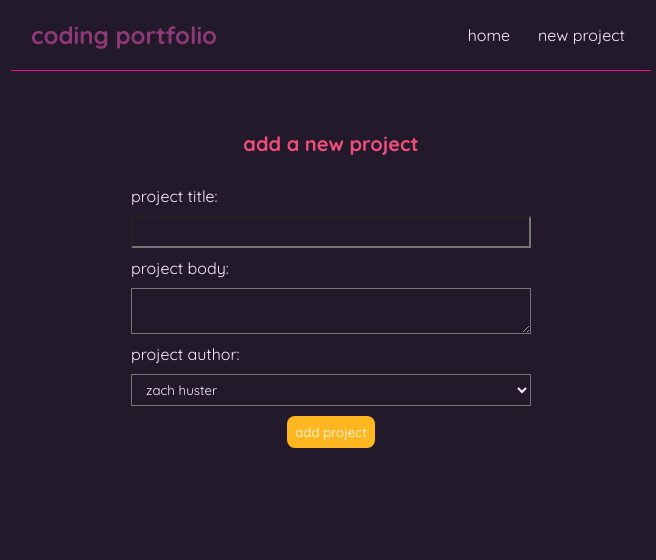
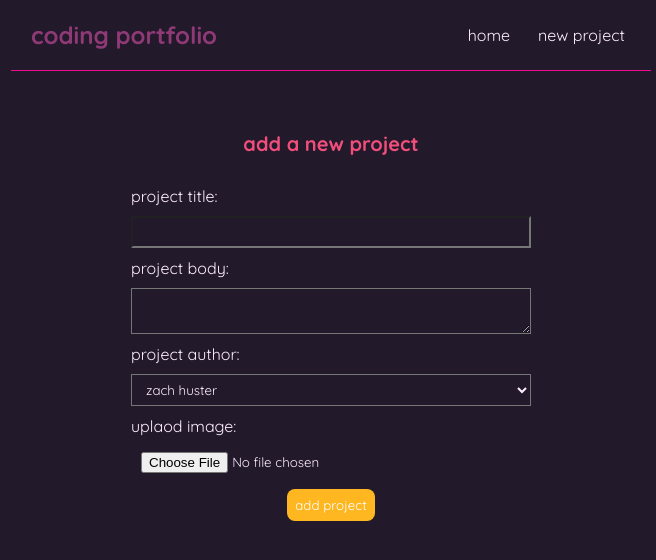
Before and after one commit to huster8/hello-world, a React (Create React App) app in the folder git-blog/: page /create in a window 1280 px wide. Shown: the top 560 px of the page, without its empty margins (309-965 px from the left). Built offline with nearby package versions, Linux system fonts and the light colour scheme.

Commit message:
zh: 2.15.24 updated readme, Create, ProjectDetails, created a ViewImage component.

```diff
--- a/git-blog/src/Create.js
+++ b/git-blog/src/Create.js
@@ -7,12 +7,35 @@ const Create = () => {
     const [authors, setAuthors] = useState('zach huster');
     const [isLoading, setIsLoading] = useState(false)
     const history = useHistory()
+    const [file, setFile] = useState()
+
+    const handleFileChange = (e) => {
+        const selectedFile = e.target.files[0];
+
+        if (selectedFile) {
+            const reader = new FileReader();
+
+            reader.onload = (event) => {
+                setFile({
+                    name: selectedFile.name,
+                    type: selectedFile.type,
+                    dataURL: event.target.result
+                });
+            };
+
+            reader.readAsDataURL(selectedFile);
+        }
+    };
 
     const handleSubmit = (e) => {
         e.preventDefault();
-        const project = { title, body, authors };
+        const project = { title, body, authors, file };
 
         setIsLoading(true)
+
+        const projects = JSON.parse(localStorage.getItem('projects')) || [];
+        projects.push(project);
+        localStorage.setItem('projects', JSON.stringify(projects));
 
         fetch('http://localhost:8000/projects', {
             method: 'POST',
@@ -48,6 +71,16 @@ const Create = () => {
                     onChange={(e) => setAuthors(e.target.value)}>
                     <option value="zach">zach huster</option>
                 </select>
+                <label>uplaod image:</label>
+                <input
+                    type="file"
+                    onChange={handleFileChange}
+                />
+                {file && (
+                    <img src={file.dataURL}
+                            style={{ display: 'block', maxWidth: '100%' , marginTop: '10px', marginBottom: '10px' }}
+                    />
+                )}
                 { !isLoading && <button>add project</button> }
                 { isLoading && <button disabled>adding</button> }
             </form>
--- a/git-blog/src/ProjectDetails.js
+++ b/git-blog/src/ProjectDetails.js
@@ -1,13 +1,14 @@
 import { useParams } from "react-router-dom";
 import useFetch from "./useFetch";
 import { useHistory } from "react-router-dom/cjs/react-router-dom.min";
+import ViewImage from './ViewImage';
 
 const ProjectDetails = () => {
     const { id } = useParams()
     const { data: project, error, isPending } = useFetch('http://localhost:8000/projects/' + id);
     const history = useHistory();
 
-    const handleClick= () =>{
+    const handleClick = () => {
         fetch('http://localhost:8000/projects/' + project.id, {
             method: 'DELETE'
         }).then(() => {
@@ -24,6 +25,7 @@ const ProjectDetails = () => {
                     <h2>{ project.title }</h2>
                     <h3>developers: { project.authors }</h3>
                     <div>{ project.body }</div>
+                    <ViewImage />
                     <button onClick={handleClick}>delete</button>
                 </article>
             )}
--- /dev/null
+++ b/git-blog/src/ViewImage.js
@@ -0,0 +1,25 @@
+import { useState } from "react";
+
+
+function ExpandingButton() {
+  const [isImageVisible, setIsImageVisible] = useState(false);
+
+  const handleButtonClick = () => {
+    setIsImageVisible(!isImageVisible);
+  };
+
+  return (
+    <div>
+      <button onClick={handleButtonClick}>view preview</button>
+      {isImageVisible && (
+        <img
+          src="https://i.redd.it/as8qzzwv5nka1.png"
+          alt="Expanded Image"
+          style={{ display: 'block', maxWidth: '100%' , marginTop: '10px' }}
+        />
+      )}
+    </div>
+  );
+}
+
+export default ExpandingButton;
```
Also changed, not shown: 1 other file (tests, documents, lock files or other folders).
